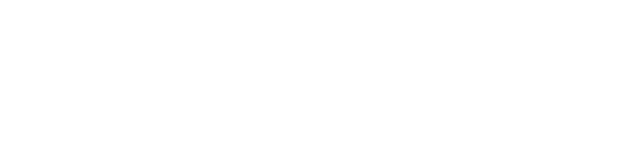
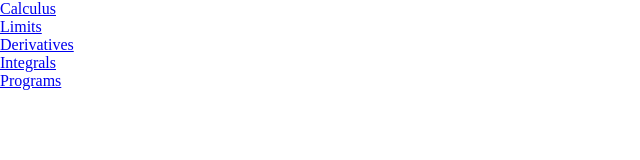
Before and after one commit to nJohnson02/calculus, a website: page public/index.html in a window 1280 px wide. Shown: the whole page, without its empty margins (0-640 px from the left). Drawn offline with nearby package versions, Linux system fonts and the light colour scheme.

Commit message:
Navigation

```diff
--- a/public/index.html
+++ b/public/index.html
@@ -11,7 +11,23 @@
 </head>
 <body>
     <nav>
-
+        <div id="nav-title">
+            <a class="nav-link" href="/">Calculus</a>
+        </div>
+        <div id="nav-link-wrap">
+            <div class="nav-item">
+                <a class="nav-link" href="/limits">Limits</a>
+            </div>
+            <div class="nav-item">
+                <a class="nav-link" href="/derivatives">Derivatives</a>
+            </div>
+            <div class="nav-item">
+                <a class="nav-link" href="/integrals">Integrals</a>
+            </div>
+            <div class="nav-item">
+                <a class="nav-link" href="/programs">Programs</a>
+            </div>
+        </div>
     </nav>
     <main>
 
```
Also changed, not shown: app.js (+16 -0 lines).
